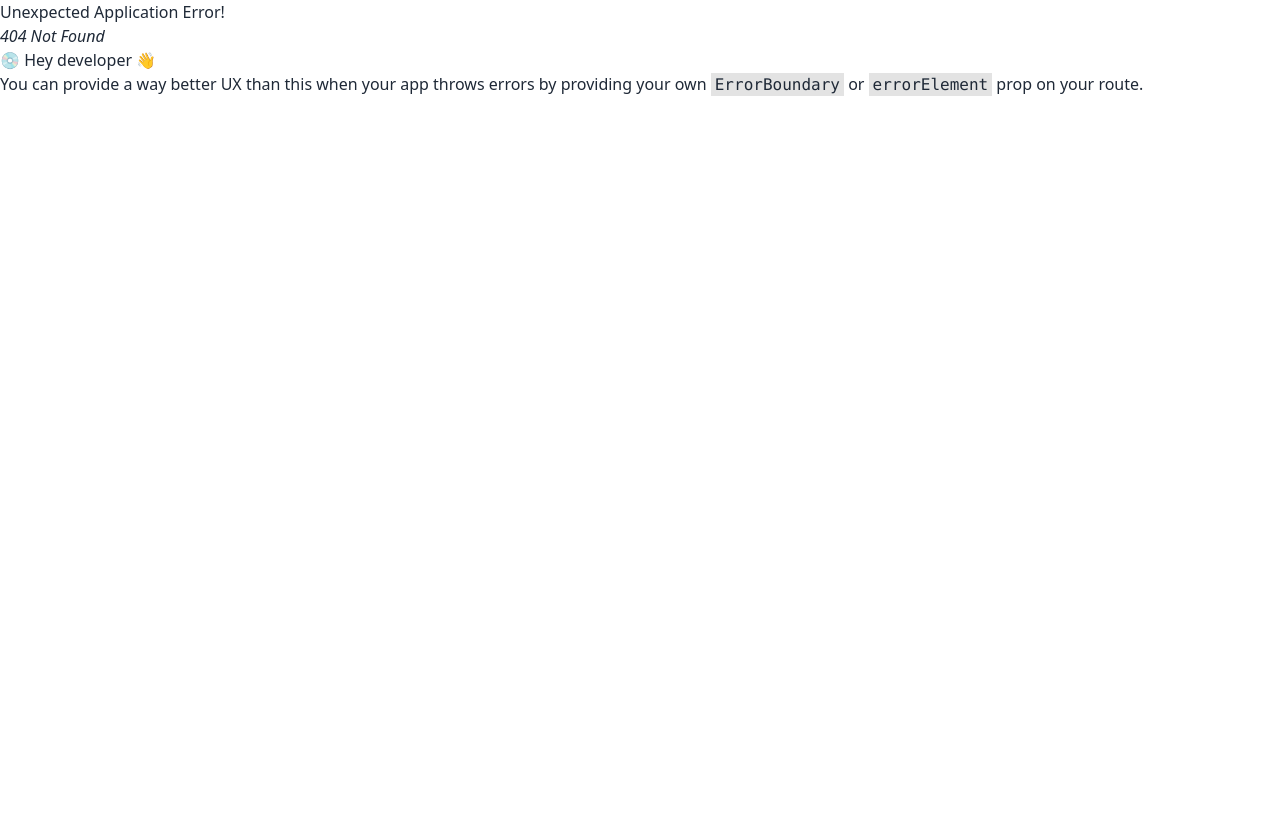
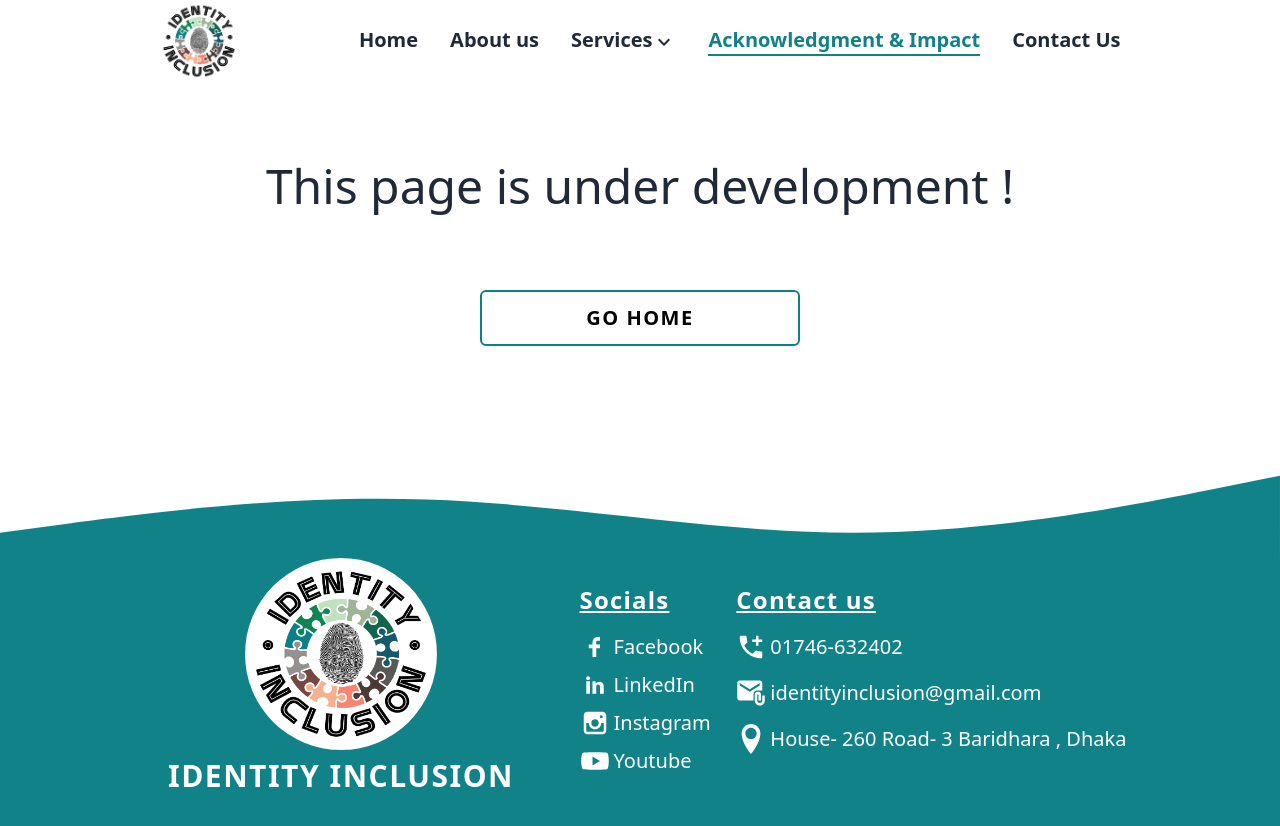
Before and after one commit to Zubayer-Aurnab/identity_inclusion, a React (Vite) app: page /acknowledgment-impact in a window 1280 px wide. Before the commit this address had no page. Shown: the top 826 px of the page. Before the commit the page ends 800 px from the top, so only its background shows below. Built offline with nearby package versions, Linux system fonts and the light colour scheme; a web font is replaced by a local one.

Commit message:
under dev page added

```diff
--- a/src/component/Navbar/NavBar.jsx
+++ b/src/component/Navbar/NavBar.jsx
@@ -38,10 +38,10 @@ const NavBar = () => {
                         className={'font-semibold hover-effect border-b-2 border-transparent text-xl relative group transition-all '}
                     >
                         <p className="flex items-center">
-                            Services <MdOutlineKeyboardArrowDown className="text-2xl mt-1 group-hover:rotate-180 transition-all" />
+                            Services <MdOutlineKeyboardArrowDown className="text-2xl mt-1  group-hover:rotate-180 transition-all" />
                         </p>
                         {/* dropdown */}
-                        <div className="absolute mt-  w-72 hidden  bg-[#ffffe0] shadow-2xl transition-transform group-hover:flex flex-col gap-2 z-30 p-4">
+                        <div className="absolute   w-72 hidden  bg-[#ffffe0] shadow-2xl transition-transform group-hover:flex flex-col gap-2 z-30 p-4">
                             <Link to={"/psycho-social-support"} className={dropDown}>
                                 Psycho-Social Support
                             </Link>
@@ -63,67 +63,14 @@ const NavBar = () => {
 
                     </Link>
                     <NavLink
-                        to={`/a`}
+                        to={`/acknowledgment-impact`}
                         className={({ isActive }) => (isActive ? activeClass : normalClass)}
                     >
                         Acknowledgment & Impact
                     </NavLink>
-                    {/* <Popover>
-                        <PopoverButton className=" text-black z-50 focus:outline-none data-[active]:text-black data-[hover]:text-black data-[focus]:outline-1 data-[focus]:outline-black hover-effect font-semibold text-xl">
-                            About Us
-                        </PopoverButton>
-                        <Transition
-                            enter="transition ease-out duration-200"
-                            enterFrom="opacity-0 translate-y-1"
-                            enterTo="opacity-100 translate-y-0"
-                            leave="transition ease-in duration-150"
-                            leaveFrom="opacity-100 translate-y-0"
-                            leaveTo="opacity-0 translate-y-1"
-                        >
-                            <PopoverPanel
-                                anchor="bottom"
-                                className="divide-y divide-white/5  bg-orange-50  shadow-2xl z-10 mt-5 w-60 "
-                            >
-                                <div className="p-3">
-                                    <a
-                                        className="block rounded-lg py-2 px-3 transition  hover-effect text-black font-semibold text-xl "
-                                        href="/about"
-                                    >
-                                        Identity Inclusion
-                                    </a>
-                                    <a
-                                        className="block rounded-lg py-2 px-3 transition  hover-effect text-black font-semibold text-xl "
-                                        href="/about#word_from_ceo"
-                                    >
-                                        Words from CEO
-                                    </a>
-                                    <a
-                                        className="block rounded-lg py-2 px-3 transition  hover-effect text-black font-semibold text-xl"
-                                        href="#"
-                                    >
-                                         Mission & Vision
-
-                                    </a>
-                                    <a
-                                        className="block rounded-lg py-2 px-3 transition  hover-effect text-black font-semibold text-xl"
-                                        href="#"
-                                    >
-                                        Our Team
-                                    </a>
-                                    <a
-                                        className="block rounded-lg py-2 px-3 transition  hover-effect text-black font-semibold text-xl"
-                                        href="#"
-                                    >
-                                         Values
-                                    </a>
-                                </div>
-                            </PopoverPanel>
-                        </Transition>
-                    </Popover> */}
-
 
                     <NavLink
-                        to={`/team`}
+                        to={`/contact`}
                         className={({ isActive }) => (isActive ? activeClass : normalClass)}
                     >
                         Contact Us
@@ -131,7 +78,7 @@ const NavBar = () => {
                 </div>
             </div >
             {/* for small devices*/}
-            <div div className="bg-white relative px-5 flex lg:hidden justify-between items-center py-1" >
+            <div className="bg-white relative px-5 flex lg:hidden justify-between items-center py-1" >
                 <div >
                     <img className="w-14" src={logo} alt="" />
                 </div>
--- /dev/null
+++ b/src/component/underDev/UnderDev.jsx
@@ -0,0 +1,18 @@
+
+import { Link } from 'react-router-dom';
+import Button from '../Button/Button'
+
+const UnderDev = () => {
+    return (
+        <div className='h-[50vh]'>
+            <h1 className='my-20 text-3xl md:text-5xl text-center px-2'>This page is under development !</h1>
+            <Link className='flex justify-center ' to={"/"}>
+                <div className='w-80 '>
+                    <Button>GO HOME </Button>
+                </div>
+            </Link>
+        </div>
+    );
+};
+
+export default UnderDev;
--- a/src/pages/Consultancy/Consultancy.jsx
+++ b/src/pages/Consultancy/Consultancy.jsx
@@ -19,7 +19,7 @@ const Consultancy = () => {
                 </h1>
             </div>
             {/* image section */}
-            <div className="grid lg:grid-cols-2 xl:grid-cols-3 gap-10  mt-10a">
+            <div className="grid lg:grid-cols-2 xl:grid-cols-3 gap-10  mt-10">
                 <img className="h-96 object-cover rounded-md" src={img6} alt="Psycho-Social-Support" />
                 <img className="h-96 object-cover rounded-md" src={img14} alt="Psycho-Social-Support" />
                 <img className="h-96 object-cover rounded-md" src={img23} alt="Psycho-Social-Support" />
```
Also changed, not shown: src/routes/router.jsx (+10 -0 lines).
